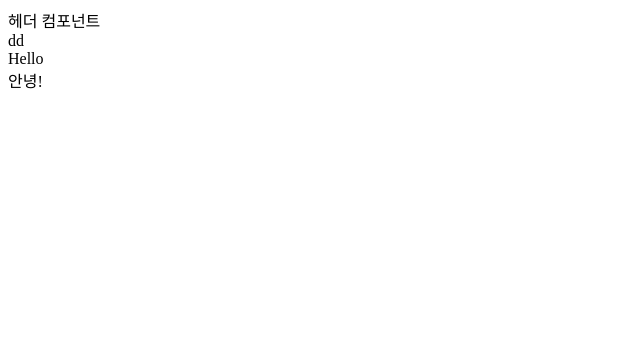
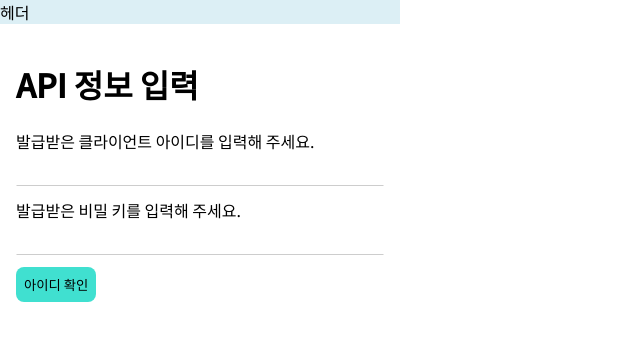
Before and after one commit to C17AN/udemy-booster-extension, a Vue app: page / in a window 1280 px wide. Shown: the top 340 px of the page, without its empty margins (0-640 px from the left). Built offline with nearby package versions, Linux system fonts and the light colour scheme.

Commit message:
빌드 성공 : 로그인 ui 초안

```diff
--- a/public/index.html
+++ b/public/index.html
@@ -1,5 +1,5 @@
 <!DOCTYPE html>
-<html lang="">
+<html lang="en">
   <head>
     <meta charset="utf-8">
     <meta http-equiv="X-UA-Compatible" content="IE=edge">
--- a/src/App.vue
+++ b/src/App.vue
@@ -1,7 +1,8 @@
 <template>
-  <Header />
-  <Login msg="Hello" />
-  <div>안녕!</div>
+  <div class="container">
+    <Header />
+    <Login msg="Hello" />
+  </div>
 </template>
 
 <script>
@@ -27,4 +28,9 @@ export default {
 };
 </script>
 
-<style></style>
+<style scoped>
+.container {
+  width: 400px;
+  height: 450px;
+}
+</style>
--- a/src/components/Header.vue
+++ b/src/components/Header.vue
@@ -1,10 +1,13 @@
 <template>
-  <header>헤더 컴포넌트</header>
-  <div>dd</div>
+  <header>헤더</header>
 </template>
 
 <script>
 export default {};
 </script>
 
-<style></style>
+<style>
+header {
+  background-color: var(--skyblue-100);
+}
+</style>
--- a/src/components/Login.vue
+++ b/src/components/Login.vue
@@ -1,5 +1,16 @@
 <template>
-  <div>{{ msg }}</div>
+  <div class="container">
+    <h1>API 정보 입력</h1>
+    <div class="login-input">
+      <label for="clientId">발급받은 클라이언트 아이디를 입력해 주세요.</label>
+      <input id="clientId" type="text" />
+    </div>
+    <div class="login-input">
+      <label for="clientPw">발급받은 비밀 키를 입력해 주세요.</label>
+      <input id="clientPw" type="password" />
+    </div>
+    <button class="check-id-btn">아이디 확인</button>
+  </div>
 </template>
 
 <script>
@@ -12,4 +23,34 @@ export default {
 </script>
 
 <!-- Add "scoped" attribute to limit CSS to this component only -->
-<style scoped></style>
+<style scoped lang="scss">
+.container {
+  background-color: var(--white);
+  padding: 16px;
+}
+.login-input {
+  display: flex;
+  flex-direction: column;
+  margin-bottom: 12px;
+  input {
+    transition: all 0.2s ease-in-out;
+    padding: 6px 6px 6px 0;
+    border: 1px solid transparent;
+    border-bottom: 1px solid #cdcdcd;
+  }
+  input:focus {
+    transition: all 0.2s ease-in-out;
+    outline: none;
+    border-bottom: 1px solid red;
+  }
+}
+
+.check-id-btn {
+  padding: 8px;
+  border-radius: 8px;
+  outline: none;
+  border: none;
+  cursor: pointer;
+  background-color: turquoise;
+}
+</style>
--- a/src/main.js
+++ b/src/main.js
@@ -1,20 +1,16 @@
 import { createApp } from "vue";
 import { createStore } from "vuex";
 import App from "./App.vue";
+import "./style.css";
 
 const store = createStore({
   state() {
-    return {
-      count: 0,
-    };
+    return {};
   },
-  mutations: {
-    increment(state) {
-      state.count++;
-    },
-  },
+  mutations: {},
 });
 
 const app = createApp(App);
+
 app.use(store);
 app.mount("#app");
--- a/src/style.css
+++ b/src/style.css
@@ -1,10 +1,22 @@
+@import url("https://fonts.googleapis.com/css2?family=Noto+Sans+KR:wght@100;300;400;500&display=swap");
+
 * {
   box-sizing: border-box;
+  font-family: "Apple SD Gothic Neo", "Noto Sans KR", -apple-system, BlinkMacSystemFont, "Segoe UI",
+    Roboto, Oxygen, Ubuntu, Cantarell, "Open Sans", "Helvetica Neue", sans-serif;
+}
+
+:root {
+  --white: #ffffff;
+  --skyblue-100: #dceff5;
+  --skyblue-200: #b3e3f2;
+  --skyblue-300: #6fbad1;
+  --skyblue-400: #4c93a8;
+  --skyblue-500: #5c8cbf;
 }
 
 body,
 html {
   margin: 0;
   padding: 0;
-  width: 450px;
 }
```
Also changed, not shown: package.json (+6 -1 lines), src/assets/logo.svg (added), 1 other file (tests, documents, lock files or other folders).
